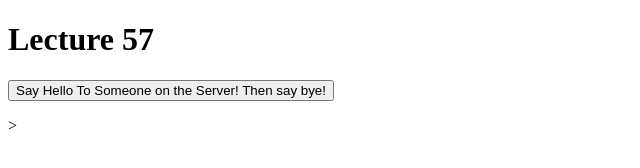
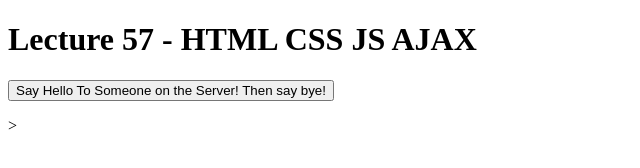
Before and after one commit to VirginiaSol/Ajaxutil, a plain HTML site: page index.html in a window 1280 px wide. Shown: the whole page, without its empty margins (0-640 px from the left). Drawn offline with Linux system fonts and the light colour scheme.

Commit message:
update the header index.html

```diff
--- a/index.html
+++ b/index.html
@@ -7,7 +7,7 @@
         <script src="js/script.js"></script>
     </html>
     <body>
-        <h1 id="title">Lecture 57</h1>
+        <h1 id="title">Lecture 57 - HTML CSS JS AJAX</h1>
         <p>
             <button>
                 Say Hello To Someone on the Server! Then say bye!
```
